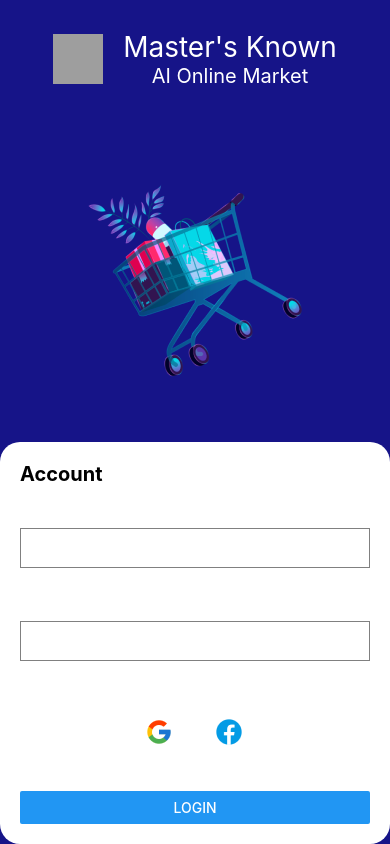
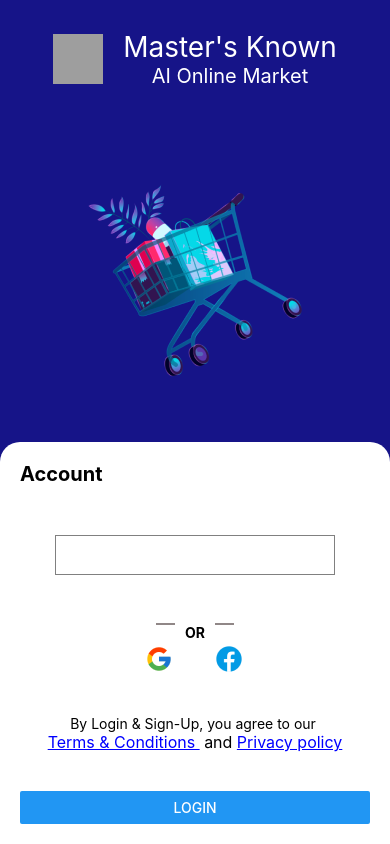
Before and after one commit to MasterKnown1610/react-project, a React Native app: screen /Login in a window 390 px wide. Built offline with nearby package versions, Linux system fonts and the light colour scheme; grey boxes are pictures that could not be loaded.

Commit message:
login screen Complected

```diff
--- a/App.jsx
+++ b/App.jsx
@@ -7,6 +7,7 @@ import Register from './screens/Register';
 import Login from './screens/Login'; // Assume you have a Login component
 import { StyleSheet, View } from 'react-native';
 import { enableScreens } from 'react-native-screens';
+import Otp from './screens/Otp';
 
 // Enable screens to improve memory usage and performance
 enableScreens();
@@ -23,6 +24,7 @@ const App = () => {
         <Stack.Screen name="Main" component={MainScreen} />
         <Stack.Screen name="Register" component={Register} />
         <Stack.Screen name="Login" component={Login} />
+        <Stack.Screen name="OTP" component={Otp}/>
       </Stack.Navigator>
     </NavigationContainer>
     </View>
--- a/assets/color/colors.js
+++ b/assets/color/colors.js
@@ -1,5 +1,6 @@
 export const colors = {
     primary: '#161488',
     white:'#fff',
-    black:'black'
+    black:'black',
+    line: '#908787'
 }
--- a/package.json
+++ b/package.json
@@ -16,6 +16,7 @@
     "react": "18.2.0",
     "react-hook-form": "^7.52.1",
     "react-native": "0.74.3",
+    "react-native-phone-input": "^1.3.7",
     "react-native-safe-area-context": "^4.10.8",
     "react-native-screens": "^3.32.0",
     "react-native-swipe-button": "^0.0.4"
--- a/screens/Login.jsx
+++ b/screens/Login.jsx
@@ -1,10 +1,11 @@
 // Login.js
 import React from 'react';
-import { View, Text, TextInput, Button, StyleSheet, Alert, SafeAreaView, Image } from 'react-native';
+import { View, Text, TextInput, Button, StyleSheet, Alert, SafeAreaView, Image,TouchableOpacity,Linking } from 'react-native';
 import { useForm, Controller } from 'react-hook-form';
 import { colors } from '../assets/color/colors';
 
 const Login = ({ navigation }) => {
+
   const { control, handleSubmit, formState: { errors } } = useForm();
 
   const onSubmit = async (data) => {
@@ -13,11 +14,14 @@ const Login = ({ navigation }) => {
       console.log(data);
       Alert.alert('Success', 'Login Successful');
       // Navigate to the home screen or another screen after successful login
-      // navigation.navigate('Home');
+      navigation.navigate('OTP');
     } catch (error) {
       console.error(error);
       Alert.alert('Error', 'Invalid credentials!');
     }
+  };
+  const handleLinkPress = (url) => {
+    Linking.openURL(url);
   };
 
   return (
@@ -38,48 +42,57 @@ const Login = ({ navigation }) => {
         source={require('../assets/loginCart.png')}/>
       </View>
       <View style={styles.subBlockStyles}>
-        <Text  style={{fontSize:20, fontWeight:'bold', color:colors.black}}>Account</Text>
+        <Text  style={{fontSize:20, fontWeight:'bold', color:colors.black, marginBottom:10}}>Account</Text>
+        <View style={{alignItems:'center'}}>
         <Controller
           control={control}
-        rules={{ required: true }}
+          rules={{
+            required: true,
+            pattern: {
+              value: /^\d{10}$/,
+              message: "Phone number must be 10 digits",
+    },
+  }}
   render={({ field: { onChange, onBlur, value } }) => (
     <TextInput
       style={styles.input}
-          placeholder="Email"
+      placeholder="Phone Number"
       onBlur={onBlur}
       onChangeText={onChange}
       value={value}
+      keyboardType="phone-pad"
+      color={colors.black}
     />
   )}
-        name="email"
+  name="phone"
   defaultValue=""
 />
-      {errors.email && <Text style={styles.error}>Email is required.</Text>}
+{errors.phone && <Text style={styles.error}>{errors.phone.message || 'Phone number is required.'}</Text>}
 
-
-      <Controller
-        control={control}
-        rules={{ required: true }}
-        render={({ field: { onChange, onBlur, value } }) => (
-          <TextInput
-          style={styles.input}
-          placeholder="Password"
-          secureTextEntry
-          onBlur={onBlur}
-          onChangeText={onChange}
-          value={value}
-          />
-        )}
-        name="password"
-        defaultValue=""
-        />
-      {errors.password && <Text style={styles.error}>Password is required.</Text>}
+      <View style={{justifyContent:'center', flexDirection:'row', alignItems:'center', marginTop:20}}>
+        <View style={styles.line}/>
+        <Text style={{fontWeight:'bold', paddingHorizontal:10}}> OR </Text>
+        <View style={styles.line}/>
+      </View>
       <View style={styles.socialmediaContainer} >
         <Image source={require('../assets/Google.png')}/>
         <Image source={require('../assets/Facebook.png')}/>
       </View>
+      </View>
+      <View  style={{alignItems:'center'}}>
+      <Text>By Login & Sign-Up, you agree to our </Text>
+      <Text style={styles.text}>
+        <TouchableOpacity onPress={() => handleLinkPress('https://www.google.com')}>
+          <Text style={styles.link}>Terms & Conditions </Text>
+        </TouchableOpacity>
+        {' '}and{' '}
+        <TouchableOpacity onPress={() => handleLinkPress('https://www.facebook.com')}>
+          <Text style={styles.link}>Privacy policy</Text>
+        </TouchableOpacity>
+      </Text>
+    </View>
+      <Button title="Login" onPress={handleSubmit(onSubmit)} />
 
-      <Button title="Login" onPress={handleSubmit(onSubmit)} />
       </View>
     </SafeAreaView>
   );
@@ -92,6 +105,15 @@ const styles = StyleSheet.create({
     backgroundColor:colors.primary
 
 
+  },
+  link: {
+    color: 'blue',
+    textDecorationLine: 'underline',
+  },
+  line: {
+    height: 2,
+    width:'40%',
+    backgroundColor: colors.line,
   },
   socialmediaContainer:{
     flexDirection:'row',
@@ -113,7 +135,8 @@ const styles = StyleSheet.create({
     backgroundColor:colors.white,
     padding:20,
     justifyContent:'space-between',
-    borderRadius:20,
+    borderTopRightRadius:20,
+    borderTopLeftRadius:20,
     flex:0.8,
 
   },
@@ -128,12 +151,16 @@ const styles = StyleSheet.create({
     borderWidth: 1,
     marginBottom: 12,
     paddingLeft: 8,
-    color:'white'
+    color:'white',
+    width:'80%'
   },
   error: {
     color: 'red',
     marginBottom: 8,
   },
+  text: {
+    fontSize: 16,
+  },
 });
 
 export default Login;
--- /dev/null
+++ b/screens/Otp.jsx
@@ -0,0 +1,20 @@
+import React from 'react';
+import { View, Text, StyleSheet } from 'react-native';
+
+const Otp = () => {
+  return (
+    <View style={styles.container}>
+      <Text>OTP Screen</Text>
+    </View>
+  );
+};
+
+const styles = StyleSheet.create({
+  container: {
+    flex: 1,
+    justifyContent: 'center',
+    alignItems: 'center',
+  },
+});
+
+export default Otp;
```
Also changed, not shown: 1 other file (tests, documents, lock files or other folders). Lines whose indentation alone changed are shown as unchanged.
